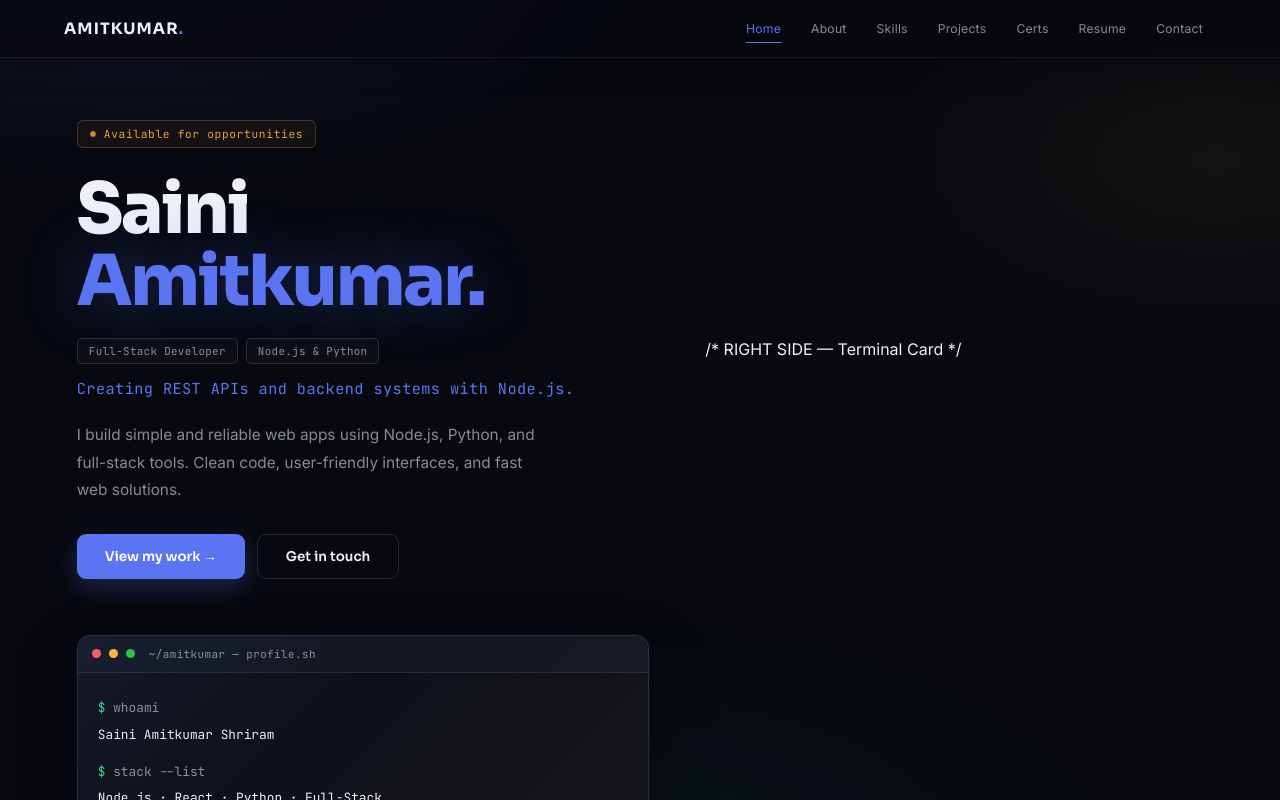
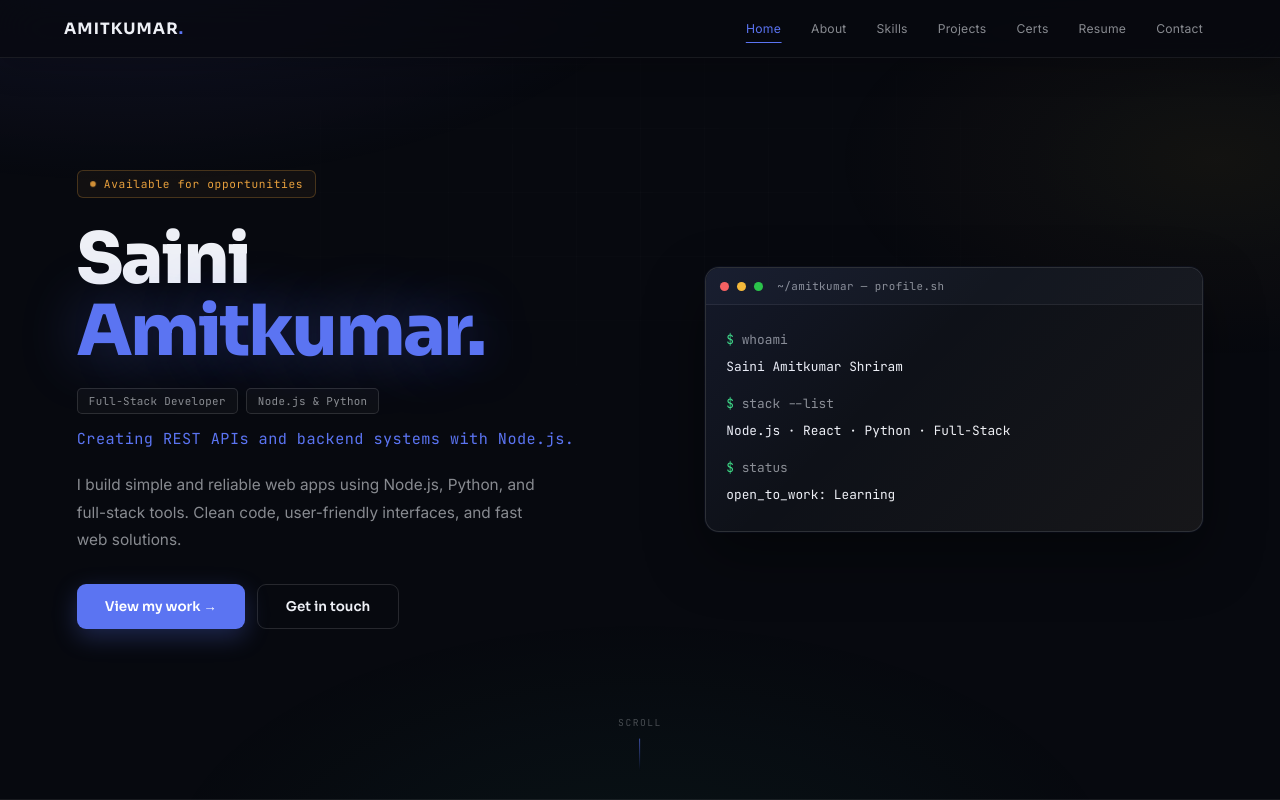
Before and after one commit to CodeCrafter021/Portfolio, a React (Vite) app: page / in a window 1280 px wide. Shown: the top 800 px of the page. Built offline with nearby package versions, Linux system fonts and the light colour scheme; no server answers.

Commit message:
update a status into learning and some changes

```diff
--- a/src/components/Hero.jsx
+++ b/src/components/Hero.jsx
@@ -83,7 +83,7 @@ export default function Hero() {
           </div>
         </div>
 
-        /* RIGHT SIDE — Terminal Card */
+        {/* RIGHT SIDE — Terminal Card */}
         <div className="term-card reveal d2" id="term-card">
           <div className="term-bar">
             <span className="term-dot"></span>
```
Also changed, not shown: 2 other files (tests, documents, lock files or other folders).
